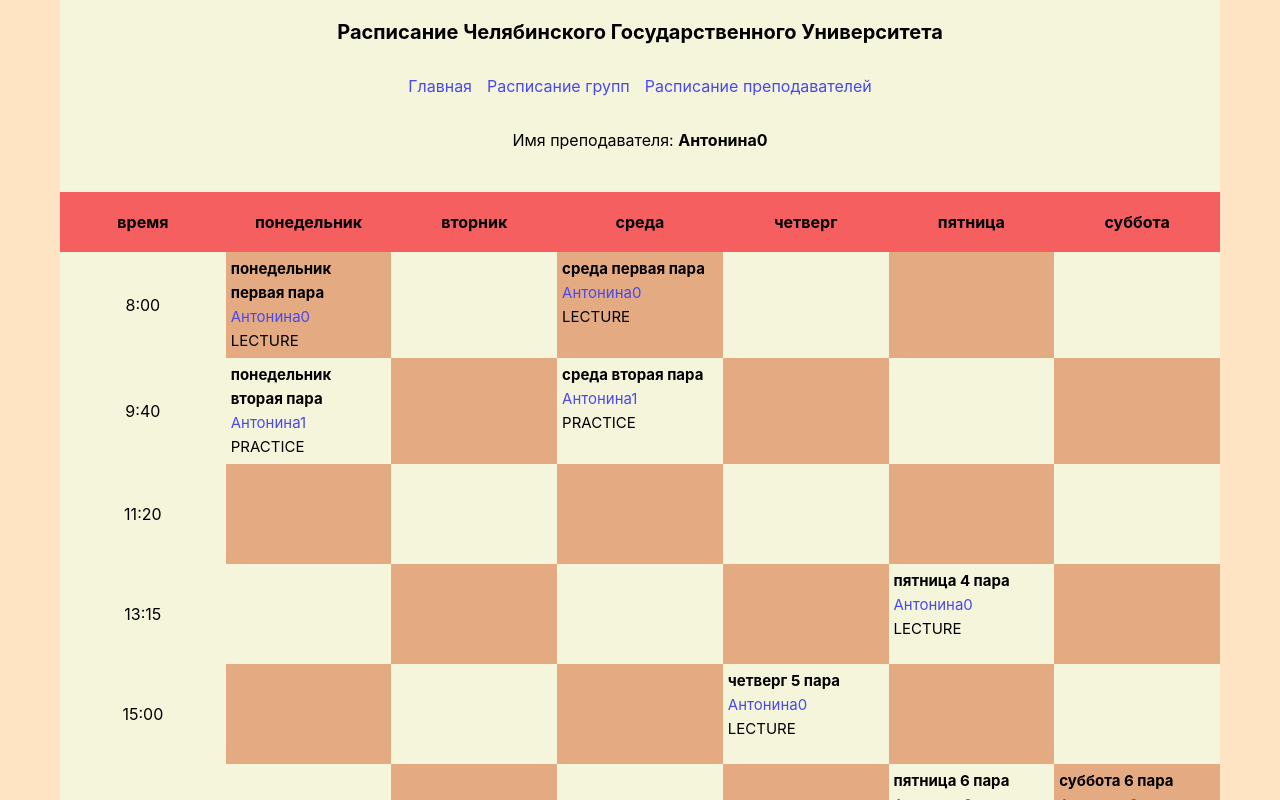
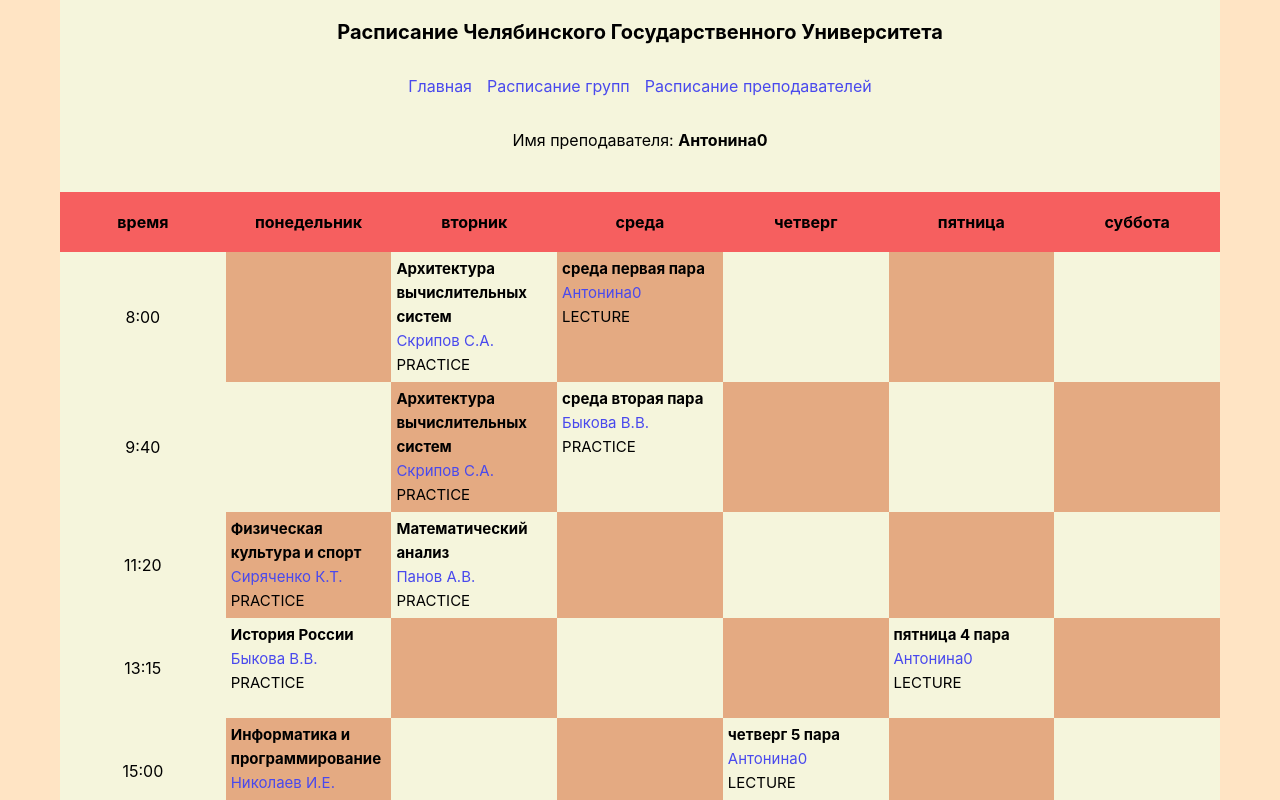
Before and after one commit to quadratishkin/schedule, a React (Create React App) app: page /schedule/teachers/0 in a window 1280 px wide. Shown: the top 800 px of the page. Built offline with nearby package versions, Linux system fonts and the light colour scheme.

Commit message:
тестик первых дней

```diff
--- a/src/data/interfaces.ts
+++ b/src/data/interfaces.ts
@@ -45,22 +45,58 @@
 
 export const scheduleTest: IScheduleDay[] = [
   {
-    first: {
-      name: "понедельник первая пара",
-      teacher: TEACHERS[0],
-      audience: "а13",
-      week: ParityWeek.EVERYWEEK,
-      typeOfLesson: TypeOfLesson.LECTURE,
-    },
-    second: {
-      name: "понедельник вторая пара",
-      teacher: TEACHERS[1],
-      audience: 132,
+    third: {
+      name: "Физическая культура и спорт",
+      teacher: TEACHERS[4],
+      audience: "100 (4К.)",
       week: ParityWeek.EVEN,
       typeOfLesson: TypeOfLesson.PRACTICE,
     },
+    fourth: {
+      name: "История России",
+      teacher: TEACHERS[1],
+      audience: 432,
+      week: ParityWeek.EVEN,
+      typeOfLesson: TypeOfLesson.PRACTICE,
+    },
+    fifth: {
+      name: "Информатика и программирование",
+      teacher: TEACHERS[2],
+      audience: 132,
+      week: ParityWeek.EVERYWEEK,
+      typeOfLesson: TypeOfLesson.PRACTICE
+    },
+    sixth: {
+      name: "Информатика и программирование",
+      teacher: TEACHERS[2],
+      audience: 132,
+      week: ParityWeek.EVERYWEEK,
+      typeOfLesson: TypeOfLesson.PRACTICE
+    }
   },
-  {},
+  {
+    first: {
+        name: "Архитектура вычислительных систем",
+        teacher: TEACHERS[3],
+        audience: "132А",
+        week: ParityWeek.ODD,
+        typeOfLesson: TypeOfLesson.PRACTICE
+    },
+    second: {
+      name: "Архитектура вычислительных систем",
+        teacher: TEACHERS[3],
+        audience: "132А",
+        week: ParityWeek.ODD,
+        typeOfLesson: TypeOfLesson.PRACTICE
+    },
+    third: {
+      name: "Математический анализ",
+        teacher: TEACHERS[5],
+        audience: 432,
+        week: ParityWeek.EVERYWEEK,
+        typeOfLesson: TypeOfLesson.PRACTICE
+    }
+  },
   {
     first: {
       name: "среда первая пара",
--- a/src/data/teachers.ts
+++ b/src/data/teachers.ts
@@ -5,14 +5,22 @@
   },
   {
     id: 1,
-    name: "Антонина1",
+    name: "Быкова В.В.",
   },
   {
     id: 2,
-    name: "Василиса",
+    name: "Николаев И.Е.",
   },
   {
     id: 3,
-    name: "Екатерина Антониновна",
+    name: "Скрипов С.А.",
   },
+  {
+    id: 4,
+    name: "Сиряченко К.Т.",
+  },
+  {
+    id: 5,
+    name: "Панов А.В."
+  }
 ];
```
